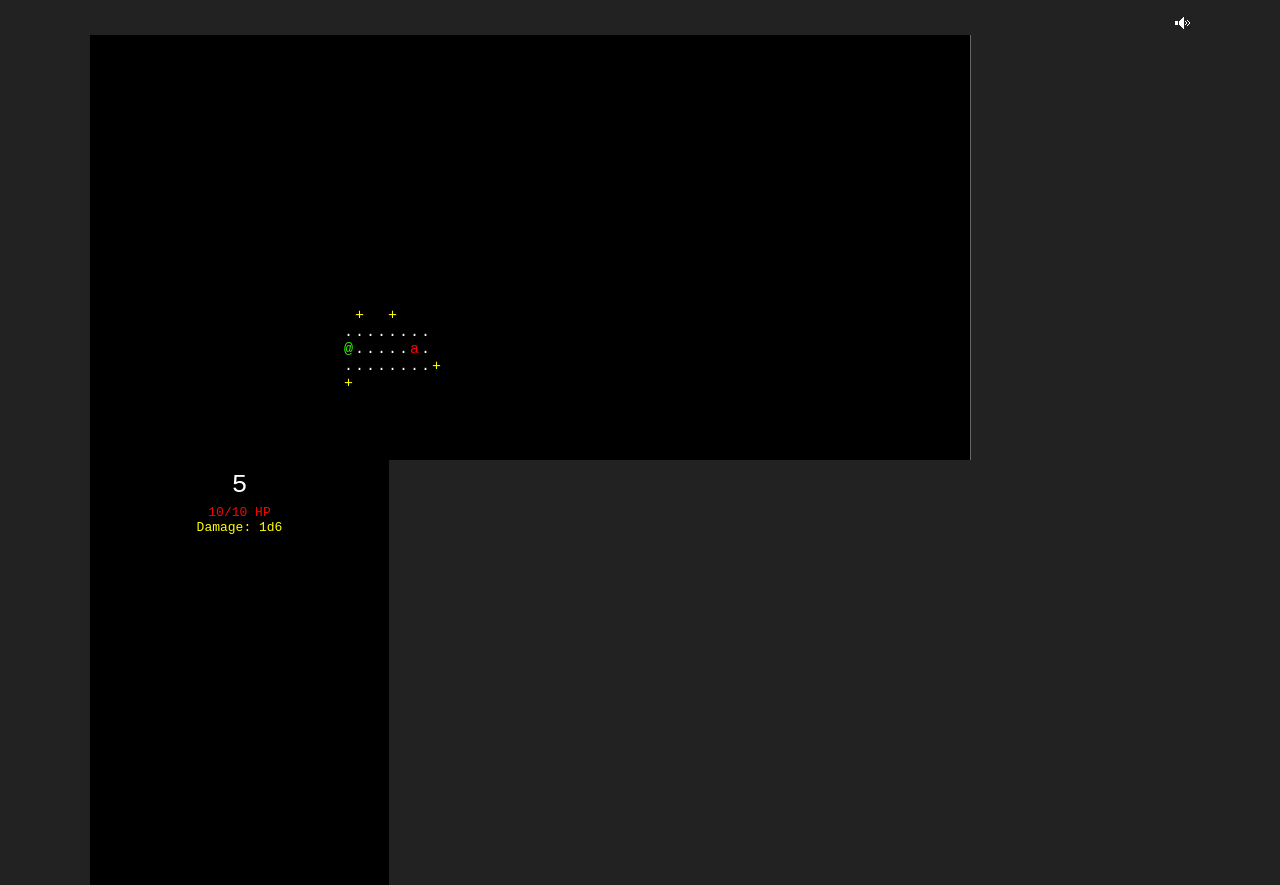
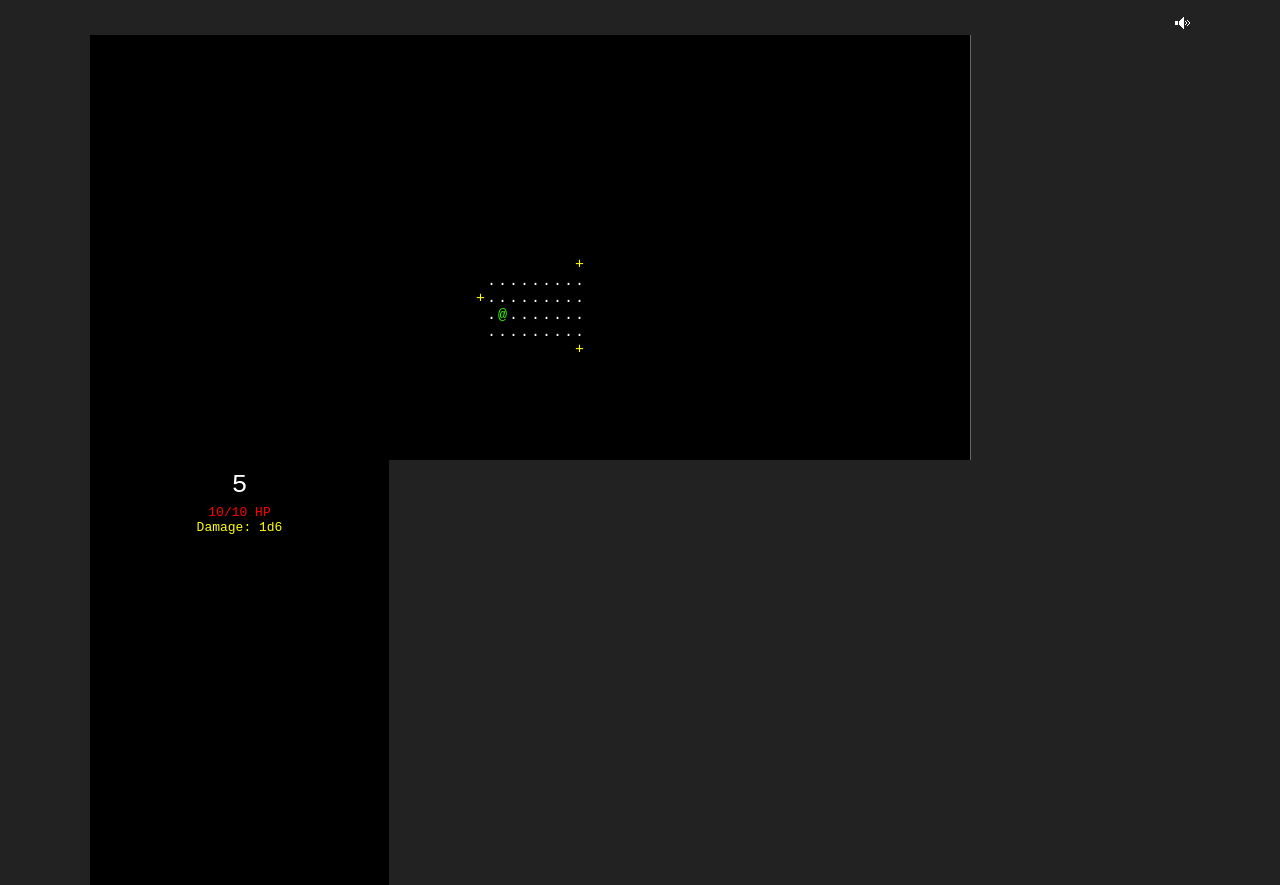
Before and after one commit to AlexNisnevich/ld27, a plain HTML site: page index.html in a window 1280 px wide. Shown: the part 50-935 px from the top of the page. Drawn offline with nearby package versions, Linux system fonts and the light colour scheme.

Commit message:
Monster base class, via some javascript wrangling

```diff
--- a/index.html
+++ b/index.html
@@ -9,10 +9,10 @@
 
 		<script src="lib/rot.js"></script>
 		<script src="src/game.js"></script>
+		<script src="src/utility.js"></script>
 		<script src="src/object.js"></script>
 		<script src="src/player.js"></script>
 		<script src="src/monsters.js"></script>
-		<script src="src/utility.js"></script>
 
 		<link rel="stylesheet" href="styles.css"></script>
 	</head>
--- a/src/game.js
+++ b/src/game.js
@@ -58,6 +58,7 @@ var Game = {
 		this.countdownTimer = 11;
 		this._countdown();
 
+		this.sounds.theme.volume = 0.5;
 		this.sounds.theme.pause();
 		this.sounds.theme.load();
 		this.sounds.theme.play();
@@ -106,24 +107,21 @@ var Game = {
 			room.getDoors(drawDoor.bind(this));
 		}
 
-		_(5).times(function () {
-			var aardvark = Game._createBeing(Aardvark, freeCells);
-			Game.monsters.push(aardvark);
-			Game.scheduler.add(aardvark, true);
-		})
-
-		this._createObject('stairs', freeCells);
+		this._createMonsters(Aardvark, freeCells, 5, 10);
+		this._createMonsters(Bunny, freeCells, 5, 10);
+		this._createObjects('stairs', freeCells, 1, 1);
 
 		this.player = this._createBeing(Player, freeCells);
-		this.scheduler.add(this.player, true);
 
 		this._drawVisibleArea();
 	},
 
-	_createObject: function(type, freeCells) {
-		var index = Math.floor(ROT.RNG.getUniform() * freeCells.length);
-		var key = freeCells.splice(index, 1)[0];
-		this.map[key] = type;
+	_createObjects: function(type, freeCells, min, max) {
+		_(getRandomInt(min, max)).times(function () {
+			var index = Math.floor(ROT.RNG.getUniform() * freeCells.length);
+			var key = freeCells.splice(index, 1)[0];
+			Game.map[key] = type;
+		})
 	},
 
 	_createBeing: function(type, freeCells) {
@@ -132,7 +130,17 @@ var Game = {
 		var parts = key.split(",");
 		var x = parseInt(parts[0]);
 		var y = parseInt(parts[1]);
-		return new type(x, y);
+
+		var being = new type(x, y);
+		Game.scheduler.add(being, true);
+		return being;
+	},
+
+	_createMonsters: function(type, freeCells, min, max) {
+		_(getRandomInt(min, max)).times(function () {
+			var monster = Game._createBeing(type, freeCells);
+			Game.monsters.push(monster);
+		});
 	},
 
 	removeBeing: function(being) {
--- a/src/monsters.js
+++ b/src/monsters.js
@@ -1,25 +1,19 @@
-var Aardvark = function(x, y) {
-	this.init = function() {
+var Monster = Class.ext({
+	init: function(x, y) {
 		this._x = x;
 		this._y = y;
+		this.draw();
+	},
 
-		this._symbol = 'a';
-		this._color = 'red';
+	at: function (x, y) {
+		return this._x == x && this._y == y;
+	},
 
-		this._name = 'aardvark'
-		this._hp = 5;
-		this._damage = '1d4';
+	_isVisible: function () {
+		return _(Game.exploredPoints).contains(this._x + "," + this._y)
+	},
 
-		this.draw();
-	}
-
-	this.at = function (x, y) { return this._x == x && this._y == y; }
-
-	this._isVisible = function () {
-		return _(Game.exploredPoints).contains(this._x + "," + this._y)
-	}
-
-	this.act = function() {
+	act: function() {
 		if (this._isVisible()) {
 			var x = Game.player.getX();
 			var y = Game.player.getY();
@@ -46,26 +40,50 @@ var Aardvark = function(x, y) {
 				Game._drawVisibleArea();
 			}
 		}
-	}
+	},
 
-	this.draw = function() {
+	draw: function() {
 		if (this._isVisible()) {
 			Game.display.draw(this._x, this._y, this._symbol, this._color);
 		}
-	}
+	},
 
-	this._attack = function(player) {
-		var damage = Game.calculateDamage(this._damage);
+	_attack: function(player) {
+		var damage = Game.dieRoll(this._damage);
 		player._hp -= damage;
 		Game.log('The ' + this._name + ' deals ' + damage + ' damage to you.')
 		Game.sounds.hit.play();
 		if (player._hp <= 0) {
-			Game.log('You have been slain by an ' + this._name + '.')
+			Game.log('You have been slain by the ' + this._name + '.')
 			player.die();
 		} else {
 			player.draw();
 		}
 	}
+});
 
-	this.init();
-}
+var Aardvark = Monster.ext({
+	init: function(x, y){
+		this._super(x, y);
+
+		this._symbol = 'a';
+		this._color = 'red';
+
+		this._name = 'aardvark'
+		this._hp = 5;
+		this._damage = '1d4';
+	}
+});
+
+var Bunny = Monster.ext({
+	init: function(x, y){
+		this._super(x, y);
+
+		this._symbol = 'b';
+		this._color = 'red';
+
+		this._name = 'bunny'
+		this._hp = 3;
+		this._damage = '1d3';
+	}
+});
--- a/src/player.js
+++ b/src/player.js
@@ -105,7 +105,7 @@ Player.prototype.die = function () {
 }
 
 Player.prototype._attack = function (monster) {
-	var damage = Game.calculateDamage(this._damage);
+	var damage = Game.dieRoll(this._damage);
 	monster._hp -= damage;
 	Game.log('You deal ' + damage + ' damage to the ' + monster._name + '.');
 	Game.sounds.hit.play();
--- a/src/utility.js
+++ b/src/utility.js
@@ -1,9 +1,74 @@
-Game.calculateDamage = function (attack) {
-	function getRandomInt(min, max) {
-	    return Math.floor(Math.random() * (max - min + 1)) + min;
-	}
+/* Simple JavaScript Inheritance
+ * By John Resig http://ejohn.org/
+ * MIT Licensed.
+ */
+// Inspired by base2 and Prototype
+(function(){
+  var initializing = false, fnTest = /xyz/.test(function(){xyz;}) ? /\b_super\b/ : /.*/;
 
-	var parts = attack.split('d');
+  // The base Class implementation (does nothing)
+  this.Class = function(){};
+
+  // Create a new Class that inherits from this class
+  Class.ext = function(prop) {
+    var _super = this.prototype;
+
+    // Instantiate a base class (but only create the instance,
+    // don't run the init constructor)
+    initializing = true;
+    var prototype = new this();
+    initializing = false;
+
+    // Copy the properties over onto the new prototype
+    for (var name in prop) {
+      // Check if we're overwriting an existing function
+      prototype[name] = typeof prop[name] == "function" &&
+        typeof _super[name] == "function" && fnTest.test(prop[name]) ?
+        (function(name, fn){
+          return function() {
+            var tmp = this._super;
+
+            // Add a new ._super() method that is the same method
+            // but on the super-class
+            this._super = _super[name];
+
+            // The method only need to be bound temporarily, so we
+            // remove it when we're done executing
+            var ret = fn.apply(this, arguments);
+            this._super = tmp;
+
+            return ret;
+          };
+        })(name, prop[name]) :
+        prop[name];
+    }
+
+    // The dummy class constructor
+    function Class() {
+      // All construction is actually done in the init method
+      if ( !initializing && this.init )
+        this.init.apply(this, arguments);
+    }
+
+    // Populate our constructed prototype object
+    Class.prototype = prototype;
+
+    // Enforce the constructor to be what we expect
+    Class.prototype.constructor = Class;
+
+    // And make this class extendable
+    Class.ext = arguments.callee;
+
+    return Class;
+  };
+})();
+
+function getRandomInt(min, max) {
+    return Math.floor(Math.random() * (max - min + 1)) + min;
+}
+
+Game.dieRoll = function (roll) {
+	var parts = roll.split('d');
 	var numDice = parts[0];
 	var sizeOfDice = parts[1];
 
```
